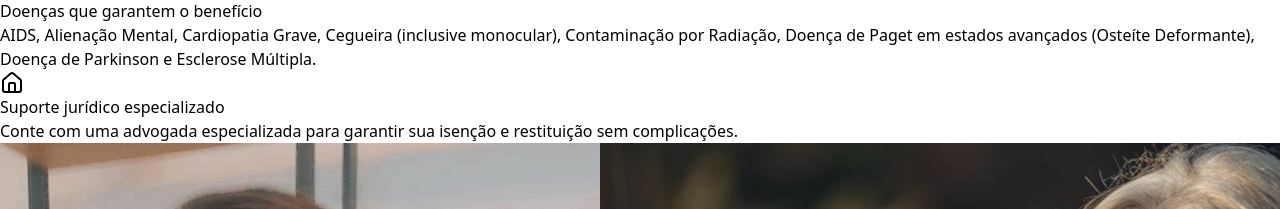
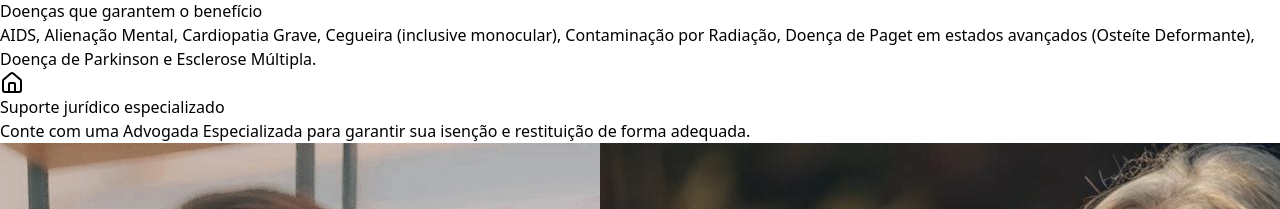
Before and after one commit to EdisonMatos/LP-Vasti-Gomes, a React (Vite) app: page /isencao in a window 1280 px wide. Shown: the part 921-1130 px from the top of the page. Built offline with nearby package versions, Linux system fonts and the light colour scheme; a web font is replaced by a local one.

Commit message:
fix: Altera o texto do card4 da Feature da Lpv

```diff
--- a/src/content/contentLp01.jsx
+++ b/src/content/contentLp01.jsx
@@ -140,7 +140,7 @@ const contentLp01 = {
         ),
         title: "Suporte jurídico especializado",
         description:
-          "Conte com uma advogada especializada para garantir sua isenção e restituição sem complicações.",
+          "Conte com uma Advogada Especializada para garantir sua isenção e restituição de forma adequada.",
       },
     },
   },
```
